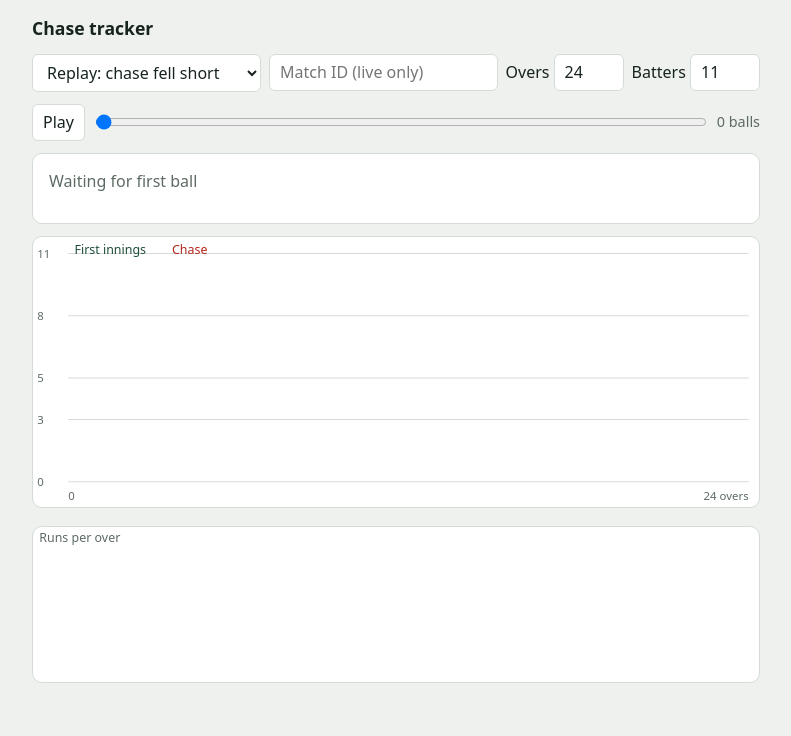
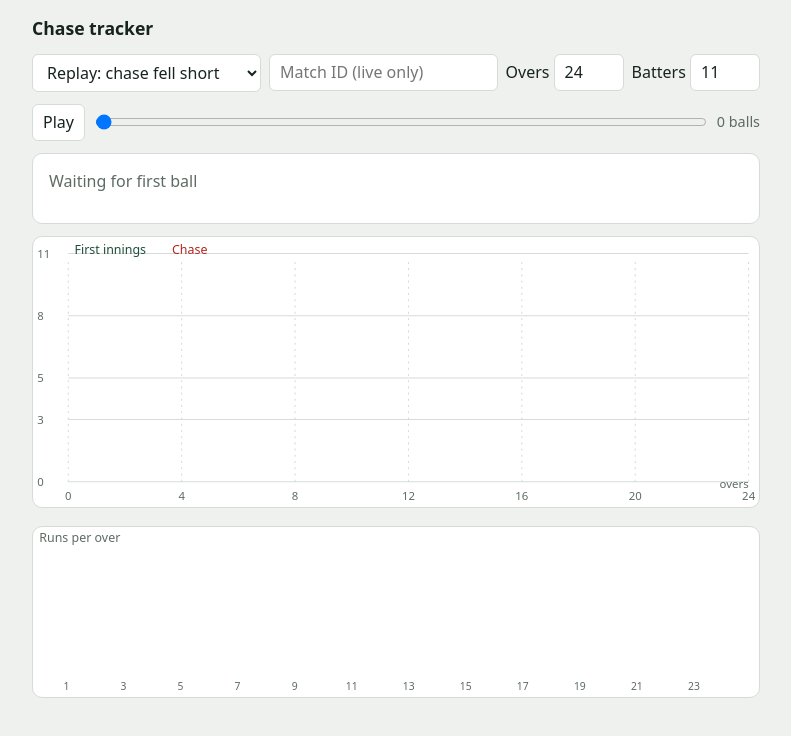
Before and after one commit to yonihersh-code/chase-tracker, a plain HTML site: page index.html in a window 1280 px wide. Shown: the whole page, without its empty margins (244-1035 px from the left). Drawn offline with Linux system fonts and the light colour scheme.

Commit message:
Adjust SVG element height for runs per over

```diff
--- a/index.html
+++ b/index.html
@@ -43,7 +43,7 @@ svg{width:100%;height:auto;background:var(--card);border:1px solid var(--line);b
 <div id="rp"><button id="play">Play</button><input id="pos" type="range" min="0" value="0" aria-label="Replay position"><span id="pl" class="note"></span></div>
 <div class="hero" aria-live="polite"><div id="head" class="sub"></div><div id="big" class="big"></div><div id="sub" class="sub"></div><div class="grid" id="grid"></div></div>
 <svg id="worm" viewBox="0 0 700 260" role="img" aria-label="Runs by ball, both innings"></svg>
-<svg id="mh" viewBox="0 0 700 150" role="img" aria-label="Runs per over, latest innings"></svg>
+<svg id="mh" viewBox="0 0 700 164" role="img" aria-label="Runs per over, latest innings"></svg>
 <p class="note" id="msg"></p>
 </main>
 <script>
@@ -88,13 +88,15 @@ function worm(s1,s2,lim){
   const path=(s,c)=>s.length?`<polyline fill="none" stroke="${c}" stroke-width="2.2" points="${X(0)},${Y(0)} ${s.map(d=>X(d.n).toFixed(1)+','+Y(d.r).toFixed(1)).join(' ')}"/>`:'';
   const wk=(s,c)=>s.filter((d,i)=>i&&d.w>s[i-1].w).map(d=>`<circle cx="${X(d.n)}" cy="${Y(d.r)}" r="4" fill="var(--card)" stroke="${c}" stroke-width="2"/>`).join('');
   let g='';for(let k=0;k<=4;k++){const r=Math.round(mx*k/4);g+=`<line x1="${p}" x2="${W-10}" y1="${Y(r)}" y2="${Y(r)}" stroke="var(--line)"/><text x="4" y="${Y(r)+4}" font-size="11" fill="var(--mute)">${r}</text>`}
-  g+=`<text x="${p}" y="${H-6}" font-size="11" fill="var(--mute)">0</text><text x="${W-10}" y="${H-6}" font-size="11" fill="var(--mute)" text-anchor="end">${lim} overs</text>`;
+  const st=lim>30?10:lim>16?4:2;
+  for(let o=0;o<=lim;o+=st)g+=`<line x1="${X(o*6)}" x2="${X(o*6)}" y1="${Y(0)}" y2="${Y(mx)}" stroke="var(--line)" stroke-dasharray="2 4"/><text x="${X(o*6)}" y="${H-6}" font-size="11" fill="var(--mute)" text-anchor="middle">${o}</text>`;
+  g+=`<text x="${W-10}" y="${H-18}" font-size="11" fill="var(--mute)" text-anchor="end">overs</text>`;
   $('worm').innerHTML=g+path(s1,'var(--a)')+path(s2,'var(--b)')+wk(s1,'var(--a)')+wk(s2,'var(--b)')+`<text x="${p+6}" y="16" font-size="12" fill="var(--a)">First innings</text><text x="${p+100}" y="16" font-size="12" fill="var(--b)">Chase</text>`;
 }
 function mh(balls){
   const per={};balls.forEach(b=>per[b.overNumber]=(per[b.overNumber]||0)+b.runsBat+b.wides+b.noBalls+b.legByes+b.byes+b.penaltyRuns);
   const ks=Object.keys(per).map(Number),m=Math.max(6,...Object.values(per)),W=700,bw=(W-40)/(+$('lim').value||24);
-  $('mh').innerHTML=`<text x="6" y="14" font-size="12" fill="var(--mute)">Runs per over</text>`+ks.map(k=>{const h=120*per[k]/m;return`<rect x="${20+k*bw}" y="${140-h}" width="${bw-3}" height="${h}" fill="var(--a)"/><text x="${20+k*bw+bw/2-1.5}" y="${136-h}" font-size="10" text-anchor="middle" fill="var(--mute)">${per[k]}</text>`}).join('');
+  $('mh').innerHTML=`<text x="6" y="14" font-size="12" fill="var(--mute)">Runs per over</text>`+Array.from({length:(+$('lim').value||24)},(_,k)=>k).filter(k=>k%((+$('lim').value||24)>16?2:1)===0).map(k=>`<text x="${20+k*bw+bw/2-1.5}" y="157" font-size="10" text-anchor="middle" fill="var(--mute)">${k+1}</text>`).join('')+ks.map(k=>{const h=120*per[k]/m;return`<rect x="${20+k*bw}" y="${140-h}" width="${bw-3}" height="${h}" fill="var(--a)"/><text x="${20+k*bw+bw/2-1.5}" y="${136-h}" font-size="10" text-anchor="middle" fill="var(--mute)">${per[k]}</text>`}).join('');
 }
 
 // Replay: reveal the combined ball sequence a ball at a time.
```
